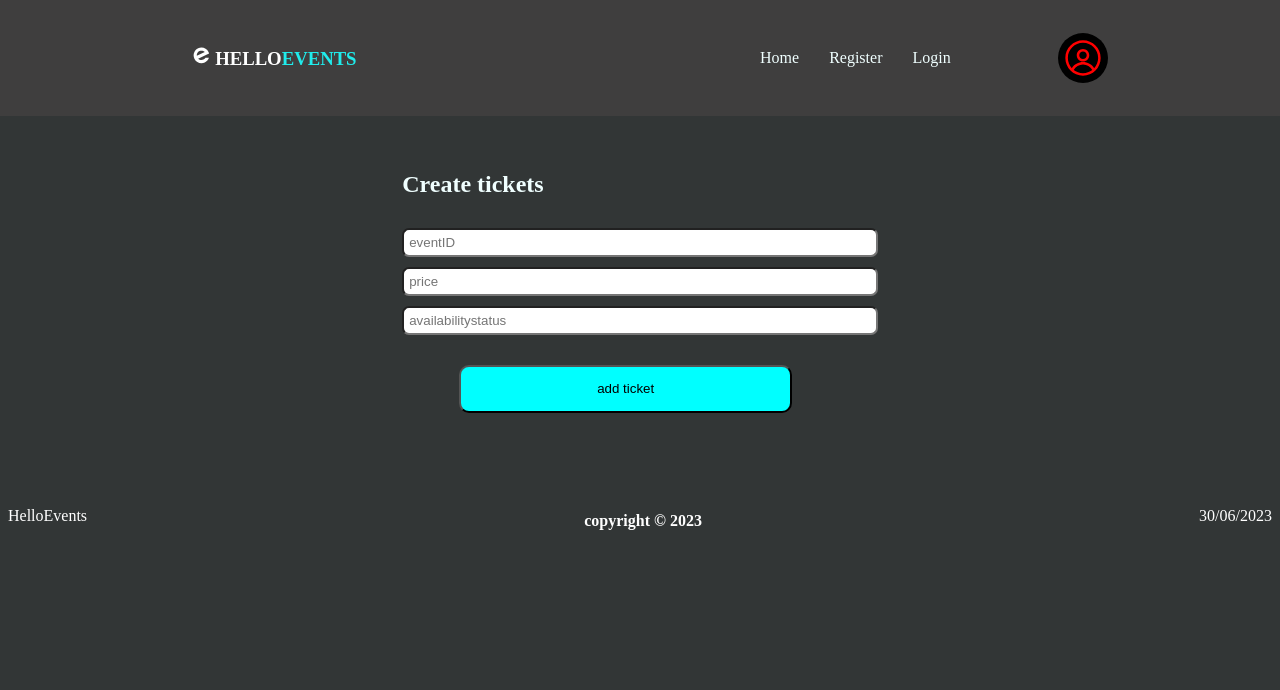
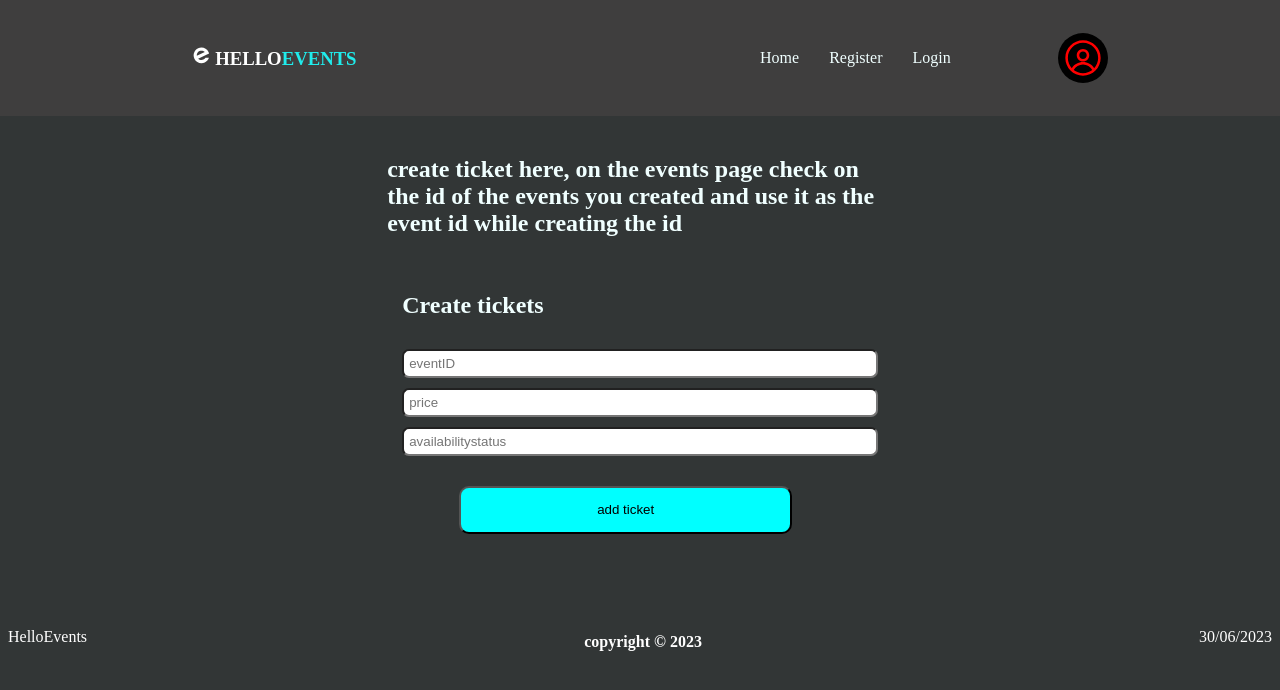
Before and after one commit to wamtitu/events-client, a React (Vite) app: page /createTickets in a window 1280 px wide. Shown: the top 690 px of the page. Built offline with nearby package versions, Linux system fonts and the light colour scheme.

Commit message:
more changes

```diff
--- a/src/components/Home.jsx
+++ b/src/components/Home.jsx
@@ -11,7 +11,7 @@ function Home() {
       try {
         const response = await axios.get('https://eventapi.azurewebsites.net/events/top5')
         setEvents([...response.data.recordset])
-        console.log(...response.data.recordset)
+        // console.log(...response.data.recordset)
       } catch (error) {
         console.log('an error occured fetching events')
       }
@@ -19,7 +19,7 @@ function Home() {
     fetch5()
   }, [])
 
-  console.log('events:',events)
+  // console.log('events:',events)
   return (
     <div className="mainContent-landing">
       <div className="main">
--- a/src/components/Login.jsx
+++ b/src/components/Login.jsx
@@ -24,7 +24,7 @@ function Login() {
         axios.post('https://eventapi.azurewebsites.net/users/login', data)
             .then(({data}) => {
                 if(data.token){
-                    console.log(data.token)
+                    // console.log(data.token)
                     dispatch({type: "login success", payload: data})
                     alert('loggin success')
                     navigate('/events')
--- a/src/pages/CreateTickets.jsx
+++ b/src/pages/CreateTickets.jsx
@@ -25,6 +25,7 @@ function CreateTickets() {
   return (
     <div style={{marginTop:'15vh'}}>
         <div className="create-event-form-container">
+            <h2>create ticket here, on the events page check on the id of the events you created and use it as the event id while creating the id</h2>
         <form className='event-form' onSubmit={handleSubmit(onsubmit)}>
             <h2 className='fade-in' >Create tickets</h2>
             <input placeholder="eventID" {...register('eventID')} />
```
